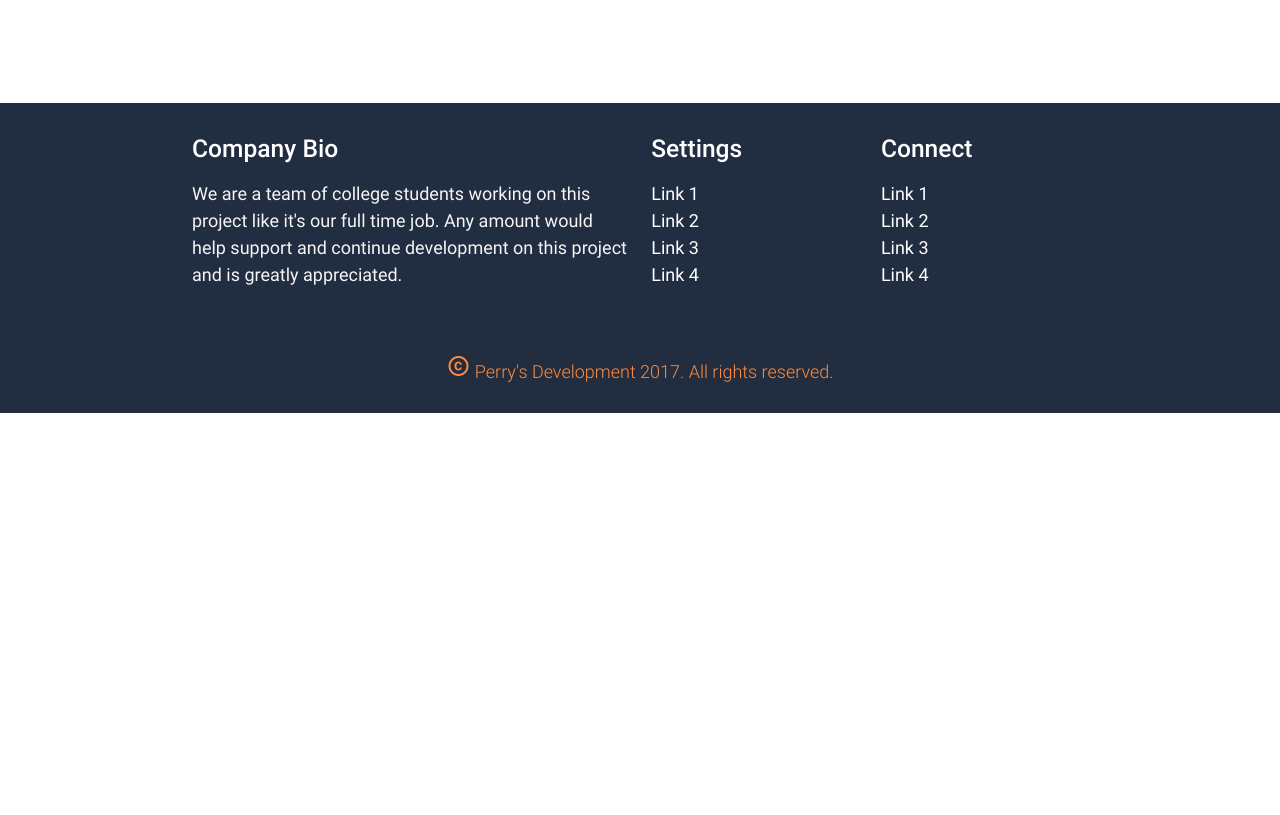
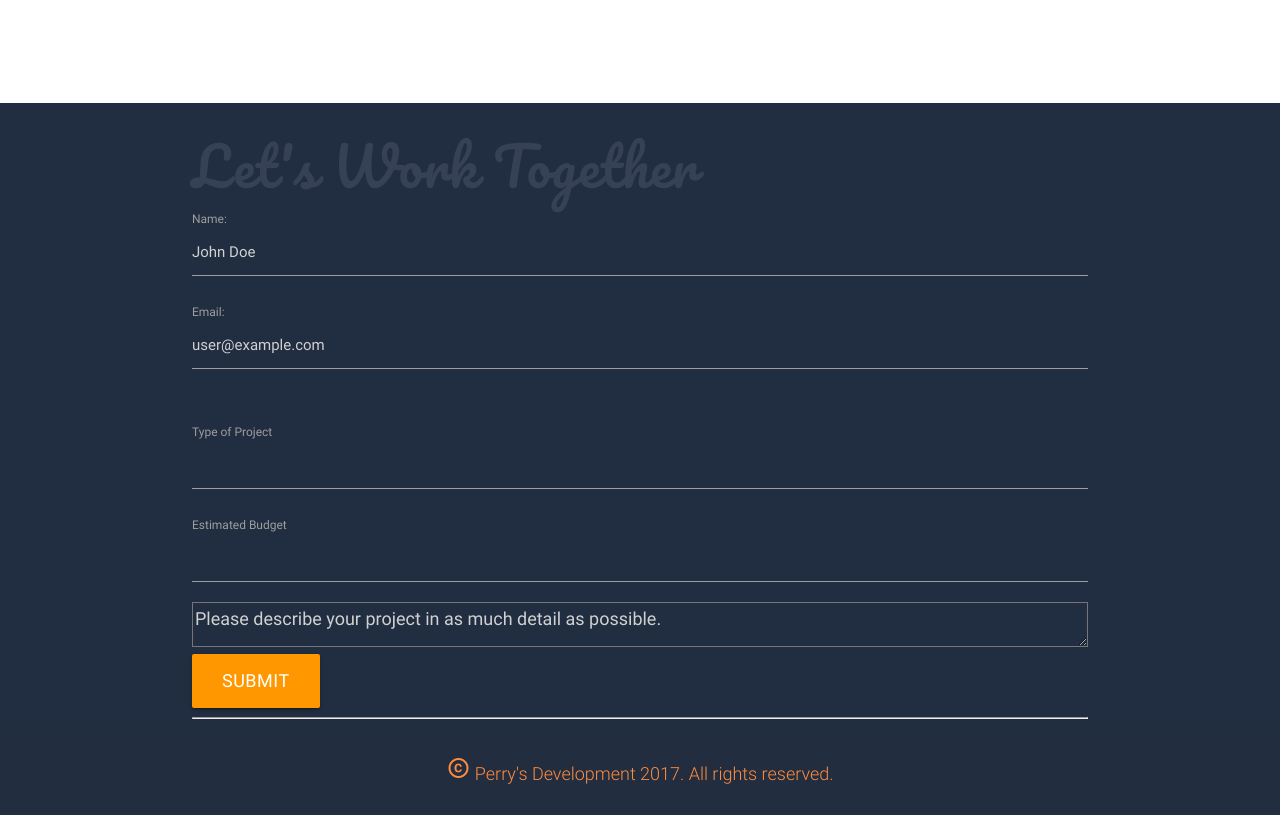
Before and after one commit to CodyJPerry/perrysdevelopment, a plain HTML site: page index.html in a window 1280 px wide. Shown: the part 3220-4035 px from the top of the page. Before the commit the page ends 3633 px from the top, so only its background shows below. Drawn offline with nearby package versions, Linux system fonts and the light colour scheme.

Commit message:
Add contact form to footer

```diff
--- a/index.html
+++ b/index.html
@@ -198,8 +198,7 @@
     </div>
   </div>
 
-<!-- TODO: Add "slick" @ http://kenwheeler.github.io/slick/ for slider-->
-  <!-- Full width Testimonials slider-->
+  <!-- Full referencess slider-->
   <section class="row">
     <div class="col s12 slider center">
       <div>First Panel</div>
@@ -210,36 +209,47 @@
 
   <footer class="page-footer">
     <div class="container">
-      <div class="row">
-        <div class="col l6 s12">
-          <h5 class="white-text">Company Bio</h5>
-          <p class="grey-text text-lighten-4">We are a team of college students working on this project like it's our full time job. Any amount would help support and continue development on this project and is greatly appreciated.</p>
+      <h2>Let's Work Together</h2>
+       <form action="#">
+         <!-- TODO: Add "Contact Info" Header for section -->
+            <label for="name">Name:</label>
+              <input type="text" placeholder="John Doe">
+              <label for="email">Email:</label>
+                <input type="text" placeholder="user@example.com">
+                <br>
+                <br>
+          <!-- TODO: Add "Project Details Header to section"-->
+                <label>Type of Project</label>
+                   <input list="project" name="myProject">
+                      <datalist id="project"> <!-- Must match project list value -->
+                    <option value="Design">
+                    <option value="Development">
+                    <option value="Hybrid Project">
+                  </datalist>
+
+                  <!-- Budget-->
+                  <label>Estimated Budget</label>
+                   <input list="budget" name="myBudget">
+                      <datalist id="budget"> <!-- Must match project list value -->
+                    <option value="$0 - $500">
+                    <option value="$501 - $1000">
+                    <option value="$1001 - $2000">
+                    <option value="$2000 - $5000">
+                  </datalist>
+                  <!-- Text area-->
+                  <textarea name="comments" id="comments" cols="30" rows="10"
+                  placeholder="Please describe your project in as much detail as possible."></textarea>
+                  <br>
+                  <button class="btn-large waves-effect waves-ripple waves-light orange">Submit</button>
+          </form>
+          <hr>
+    </div>
 
 
-        </div>
-        <div class="col l3 s12">
-          <h5 class="white-text">Settings</h5>
-          <ul>
-            <li><a class="white-text" href="#!">Link 1</a></li>
-            <li><a class="white-text" href="#!">Link 2</a></li>
-            <li><a class="white-text" href="#!">Link 3</a></li>
-            <li><a class="white-text" href="#!">Link 4</a></li>
-          </ul>
-        </div>
-        <div class="col l3 s12">
-          <h5 class="white-text">Connect</h5>
-          <ul>
-            <li><a class="white-text" href="#!">Link 1</a></li>
-            <li><a class="white-text" href="#!">Link 2</a></li>
-            <li><a class="white-text" href="#!">Link 3</a></li>
-            <li><a class="white-text" href="#!">Link 4</a></li>
-          </ul>
-        </div>
-      </div>
-    </div>
     <div class="footer-copyright">
       <div class="container">
-      <p class="center light"><i class="material-icons">copyright</i> Perry's Development 2017. All rights reserved.</p>
+      <p class="center light">
+        <i class="material-icons">copyright</i> Perry's Development 2017. All rights reserved.
       </div>
     </div>
   </footer>
```
